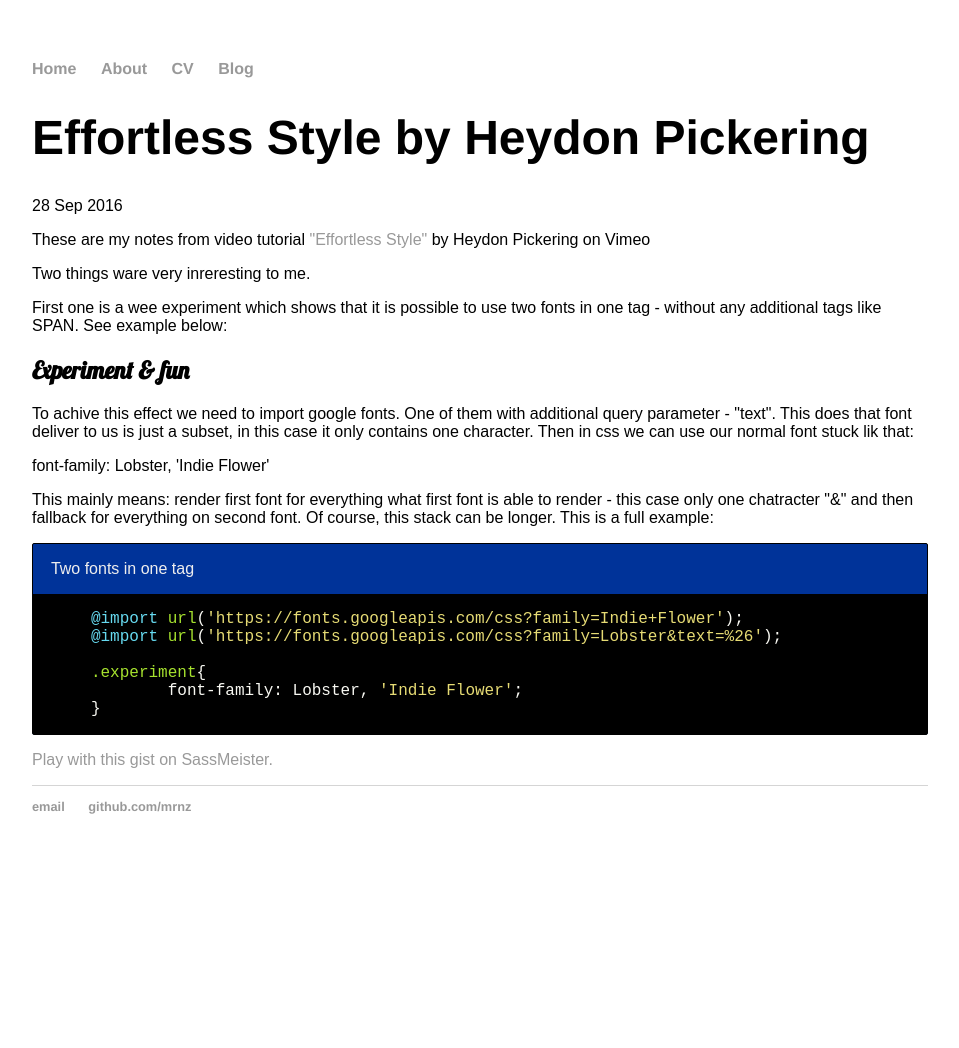
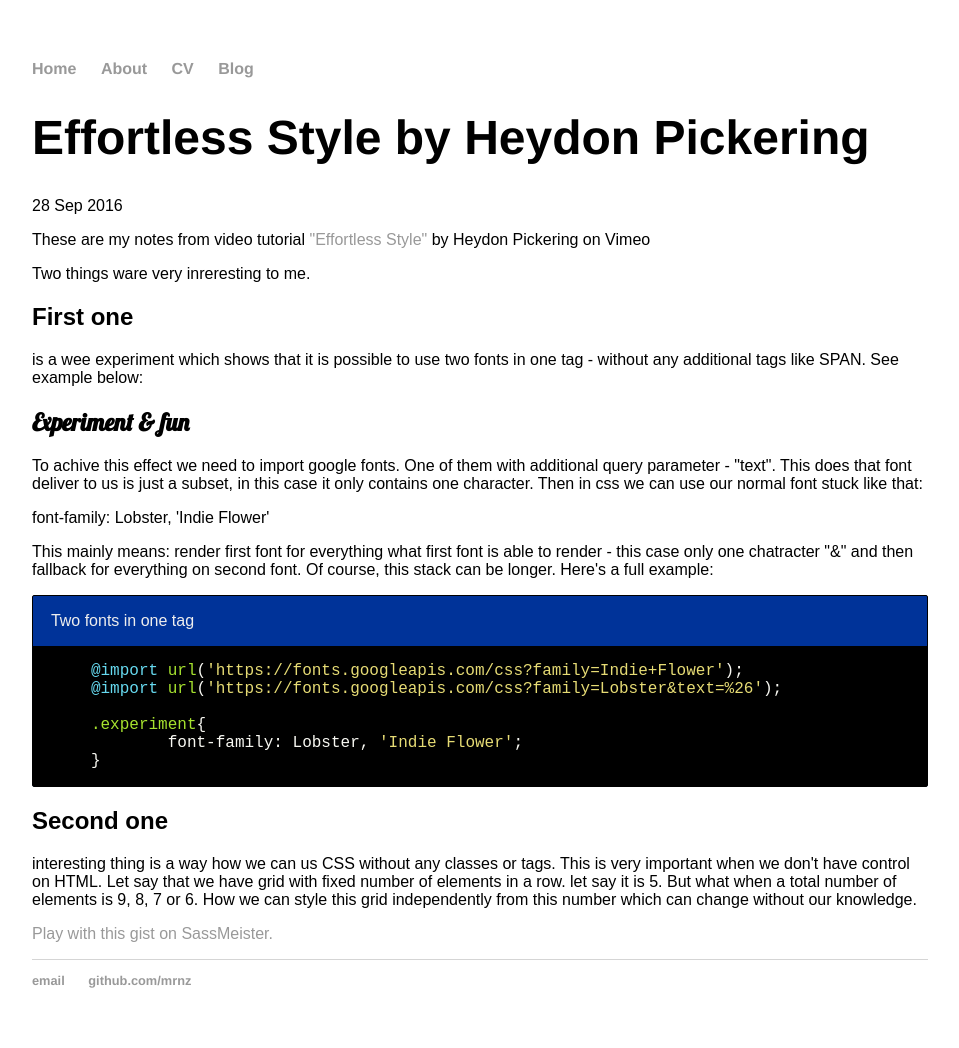
Before and after one commit to mrnz/mrnz.github.io, a Jekyll site: the page built from _posts/2016-09-28-two-fonts-in-one-word.md, in a window 1280 px wide. Shown: the whole page, without its empty margins (160-1119 px from the left). Built offline with Jekyll 4.4.1, drawn with Linux system fonts in a browser that asks for light colours; a script that is not in the unit is left out; before the commit the page ends 900 px from its top, so only the background shows below that.

Commit message:
two fonts experiment

```diff
--- a/_posts/2016-09-28-two-fonts-in-one-word.md
+++ b/_posts/2016-09-28-two-fonts-in-one-word.md
@@ -11,16 +11,18 @@
 
 <p>Two things ware very inreresting to me.</p>
 
-<p>First one is a wee experiment which shows that it is possible to use two fonts in one tag - without any additional tags like SPAN.
+<h2>First one</h2>
+
+<p>is a wee experiment which shows that it is possible to use two fonts in one tag - without any additional tags like SPAN.
 See example below: </p>
 
 <h2 class="experiment">Experiment & fun</h2>
 
-<p>To achive this effect we need to import google fonts. One of them with additional query parameter - "text". This does that font deliver to us is just a subset, in this case it only contains one character. Then in css we can use our normal font stuck lik that:</p>
+<p>To achive this effect we need to import google fonts. One of them with additional query parameter - "text". This does that font deliver to us is just a subset, in this case it only contains one character. Then in css we can use our normal font stuck like that:</p>
 
 <p>font-family: Lobster, 'Indie Flower'</p>
 
-<p>This mainly means: render first font for everything what first font is able to render - this case only one chatracter "&" and then fallback for everything on second font. Of course, this stack can be longer. This is a full example: </p>
+<p>This mainly means: render first font for everything what first font is able to render - this case only one chatracter "&" and then fallback for everything on second font. Of course, this stack can be longer. Here's a full example: </p>
 
 
 <div class="example">
@@ -35,4 +37,13 @@
 	</div>
 </div>
 
+<h2>Second one</h2>
+
+<p>interesting thing is a way how we can us CSS without any classes or tags. This is very important when we don't have control on HTML.
+ Let say that we have grid with fixed number of elements in a row. let say it is 5. But what when a total number of elements is 9, 8, 7 or 6. How we can style this grid independently from this number which can change without our knowledge.</p>
+
+
+
+
+
 <p class="sassmeister" data-gist-id="dbbdf12e4af675e6dde6d98838f4fb0a" data-height="580" data-theme="monokai"><a href="http://sassmeister.com/gist/dbbdf12e4af675e6dde6d98838f4fb0a">Play with this gist on SassMeister.</a></p><script src="http://cdn.sassmeister.com/js/embed.js" async></script>
```
